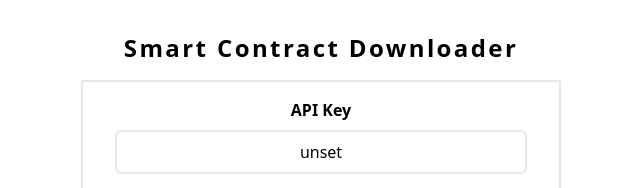
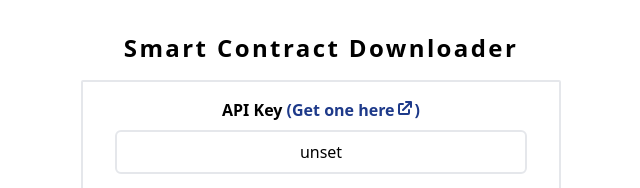
Before and after one commit to correctforward818/contract-downloading, a React (Create React App) app: page / in a window 1280 px wide. Shown: the top 188 px of the page, without its empty margins (319-959 px from the left). Built offline with nearby package versions, Linux system fonts and the light colour scheme; no server answers.

Commit message:
Add link to get an api key

```diff
--- a/src/components/AppForm.jsx
+++ b/src/components/AppForm.jsx
@@ -2,6 +2,7 @@ import { Formik, Form, Field, ErrorMessage } from "formik";
 import { AppButton } from "./AppButton";
 import { AppSelect } from "./AppSelect";
 import { DocumentIcon } from "./icons/DocumentIcon";
+import { ExternalLinkIcon } from "./icons/ExternalLinkIcon";
 import { NETWORKS } from "../lib/helpers";
 
 export const AppForm = ({ submitForm }) => {
@@ -39,12 +40,28 @@ export const AppForm = ({ submitForm }) => {
         })();
       }}
     >
-      {({ isSubmitting, errors, touched }) => (
+      {({ isSubmitting, errors, touched, values }) => (
         <Form>
           <div className="flex flex-col gap-4 items-center">
             <div className="w-full flex flex-col gap-2">
               <label className="font-semibold text-center" htmlFor="apiKey">
-                API Key
+                <span>API Key</span>{" "}
+                <a
+                  href={
+                    NETWORKS.find((network) => network.id === values.network)
+                      .site
+                  }
+                  target="_blank"
+                  rel="noopener noreferrer"
+                  className="inline-block text-blue-900"
+                >
+                  <div className="flex">
+                    <span>(</span>
+                    <span>Get one here</span>
+                    <ExternalLinkIcon />
+                    <span>)</span>
+                  </div>
+                </a>
               </label>
               <Field
                 id="apiKey"
--- /dev/null
+++ b/src/components/icons/ExternalLinkIcon.js
@@ -0,0 +1,13 @@
+export const ExternalLinkIcon = () => {
+  return (
+    <svg
+      xmlns="http://www.w3.org/2000/svg"
+      className="h-5 w-5"
+      viewBox="0 0 20 20"
+      fill="currentColor"
+    >
+      <path d="M11 3a1 1 0 100 2h2.586l-6.293 6.293a1 1 0 101.414 1.414L15 6.414V9a1 1 0 102 0V4a1 1 0 00-1-1h-5z" />
+      <path d="M5 5a2 2 0 00-2 2v8a2 2 0 002 2h8a2 2 0 002-2v-3a1 1 0 10-2 0v3H5V7h3a1 1 0 000-2H5z" />
+    </svg>
+  );
+};
```
Also changed, not shown: src/lib/helpers.js.
